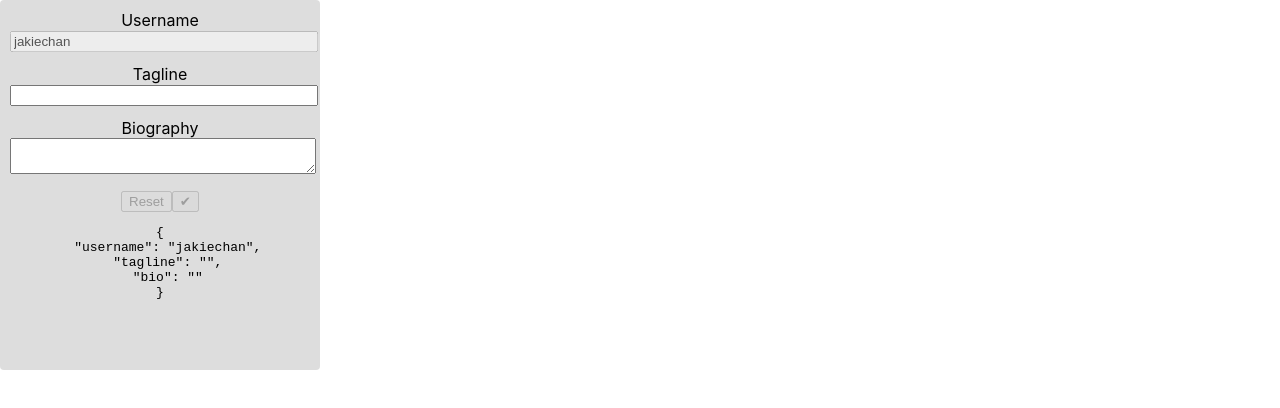
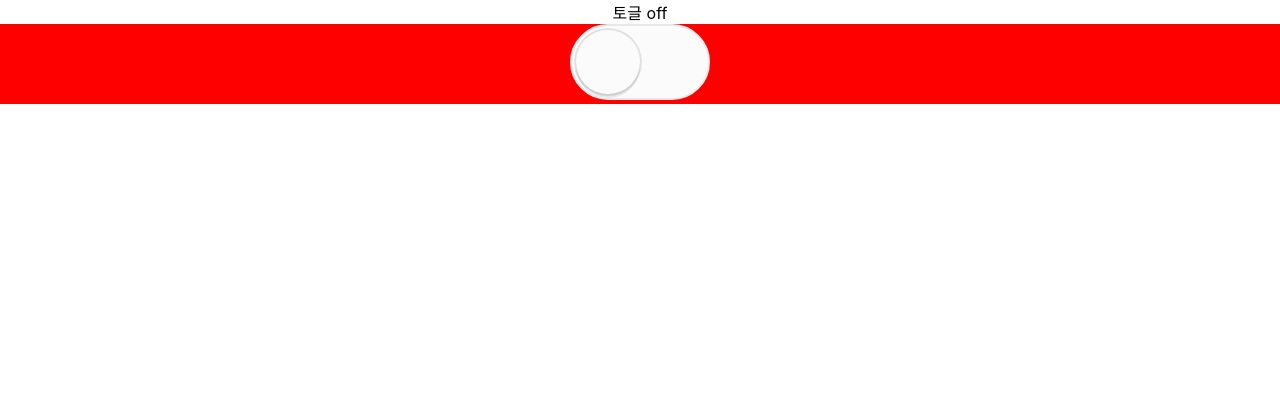
Before and after one commit to dongha1992/react-component, a React (Create React App) app: page / in a window 1280 px wide. Shown: the top 408 px of the page. Built offline with nearby package versions, Linux system fonts and the light colour scheme; what axios-mock-adapter would draw is missing.

Commit message:
compound component pattern

```diff
--- a/src/App.tsx
+++ b/src/App.tsx
@@ -15,6 +15,7 @@
 import AboutImperative from "./AdvancedHook/aboutImperative";
 import AboutDebugValue from "./AdvancedHook/aboutDebugValue";
 import ContextModule from "./Pattern/ContextModule";
+import CompoundPattern from "./Pattern/CompoundPattern";
 
 function App() {
   return (
@@ -32,7 +33,8 @@
       {/* <AboutLayoutEffect /> */}
       {/* <AboutImperative /> */}
       {/* <AboutDebugValue /> */}
-      <ContextModule />
+      {/* <ContextModule /> */}
+      <CompoundPattern />
     </div>
   );
 }
--- /dev/null
+++ b/src/Pattern/CompoundPattern.tsx
@@ -0,0 +1,60 @@
+import * as React from "react";
+import { useContext } from "react";
+import { Switch } from "./component/Switch";
+
+const ToggleContext = React.createContext<any>(null);
+ToggleContext.displayName = "ToggleContext";
+
+function useToggle() {
+  const context = useContext(ToggleContext);
+  if (!context) {
+    throw new Error("useToggle must be within a <Toggle/>");
+  }
+  return context;
+}
+
+function Toggle({ children }: { children: React.ReactNode }): any {
+  const [on, setOn] = React.useState<boolean>(false);
+  const toggle = () => setOn(!on);
+  const myValue = { on, toggle };
+
+  return (
+    <ToggleContext.Provider value={myValue}>{children}</ToggleContext.Provider>
+  );
+}
+
+const ToggleOn = ({ children }: { children?: React.ReactNode }) => {
+  const { on } = useToggle();
+  return on ? (children as React.ReactElement) : null;
+};
+
+const ToggleOff = ({ children }: { children?: React.ReactNode }) => {
+  const { on } = useToggle();
+  return on ? null : (children as React.ReactElement);
+};
+
+const ToggleButton = (props: any): JSX.Element => {
+  const { on, toggle } = useToggle();
+  return <Switch on={on} onClick={toggle} {...props} />;
+};
+
+function CompoundPattern(): JSX.Element {
+  return (
+    <div>
+      <Toggle>
+        <ToggleOn>토글 on</ToggleOn>
+        <ToggleOff>토글 off</ToggleOff>
+        <div style={{ background: "red" }}>
+          <ToggleButton />
+        </div>
+      </Toggle>
+    </div>
+  );
+}
+
+export default CompoundPattern;
+
+/*
+eslint
+  no-unused-vars: "off",
+*/
--- a/src/Pattern/ContextModule.tsx
+++ b/src/Pattern/ContextModule.tsx
@@ -67,14 +67,17 @@
   return context;
 }
 
-// 🐨 add a function here called `updateUser`
-// Then go down to the `handleSubmit` from `UserSettings` and put that logic in
-// this function. It should accept: dispatch, user, and updates
-
-// export {UserProvider, useUser}
-
-// src/screens/user-profile.js
-// import {UserProvider, useUser} from './context/user-context'
+async function updateUser(dispatch: any, user: any, updates: any) {
+  dispatch({ type: "start update", updates });
+  try {
+    const updatedUser = await userClient.updateUser(user, updates);
+    dispatch({ type: "finish update", updatedUser });
+    return updatedUser;
+  } catch (error) {
+    dispatch({ type: "fail update", error });
+    return Promise.reject(error);
+  }
+}
 
 function UserSettings() {
   const [{ user, status, error }, userDispatch] = useUser();
@@ -92,12 +95,7 @@
 
   function handleSubmit(event: any) {
     event.preventDefault();
-    // 🐨 move the following logic to the `updateUser` function you create above
-    userDispatch({ type: "start update", updates: formState });
-    userClient.updateUser(user, formState).then(
-      (updatedUser) => userDispatch({ type: "finish update", updatedUser }),
-      (error) => userDispatch({ type: "fail update", error })
-    );
+    updateUser(userDispatch, user, formState);
   }
 
   return (
--- /dev/null
+++ b/src/Pattern/component/Switch.tsx
@@ -0,0 +1,45 @@
+import * as React from "react";
+import "../style/index.css";
+
+const noop = () => {};
+
+interface SwitchProps {
+  on: boolean;
+  onClick: () => void;
+  "aria-label"?: string;
+  className?: string;
+}
+
+class Switch extends React.Component<SwitchProps> {
+  render() {
+    const {
+      on,
+      className = "",
+      "aria-label": ariaLabel,
+      onClick,
+      ...props
+    } = this.props;
+    const btnClassName = [
+      className,
+      "toggle-btn",
+      on ? "toggle-btn-on" : "toggle-btn-off",
+    ]
+      .filter(Boolean)
+      .join(" ");
+    return (
+      <label aria-label={ariaLabel || "Toggle"} style={{ display: "block" }}>
+        <input
+          className="toggle-input"
+          type="checkbox"
+          checked={on}
+          onChange={noop}
+          onClick={onClick}
+          data-testid="toggle-input"
+        />
+        <span className={btnClassName} {...props} />
+      </label>
+    );
+  }
+}
+
+export { Switch };
--- /dev/null
+++ b/src/Pattern/style/index.css
@@ -0,0 +1,65 @@
+.toggle-btn {
+  box-sizing: initial;
+  display: inline-block;
+  outline: 0;
+  width: 8em;
+  height: 4em;
+  position: relative;
+  cursor: pointer;
+  user-select: none;
+  background: #fbfbfb;
+  border-radius: 4em;
+  padding: 4px;
+  transition: all 0.4s ease;
+  border: 2px solid #e8eae9;
+}
+.toggle-input:focus + .toggle-btn::after,
+.toggle-btn:active::after {
+  box-sizing: initial;
+  box-shadow: 0 0 0 2px rgba(0, 0, 0, 0.1), 0 4px 0 rgba(0, 0, 0, 0.08),
+    inset 0px 0px 0px 3px #9c9c9c;
+}
+.toggle-btn::after {
+  left: 0;
+  position: relative;
+  display: block;
+  content: "";
+  width: 50%;
+  height: 100%;
+  border-radius: 4em;
+  background: #fbfbfb;
+  transition: all 0.3s cubic-bezier(0.175, 0.885, 0.32, 1.275),
+    padding 0.3s ease, margin 0.3s ease;
+  box-shadow: 0 0 0 2px rgba(0, 0, 0, 0.1), 0 4px 0 rgba(0, 0, 0, 0.08);
+}
+.toggle-btn.toggle-btn-on::after {
+  left: 50%;
+}
+.toggle-btn.toggle-btn-on {
+  background: #86d993;
+}
+.toggle-btn.toggle-btn-on:active {
+  box-shadow: none;
+}
+.toggle-btn.toggle-btn-on:active::after {
+  margin-left: -1.6em;
+}
+.toggle-btn:active::after {
+  padding-right: 1.6em;
+}
+.toggle-btn[disabled] {
+  opacity: 0.7;
+  cursor: auto;
+}
+.toggle-input {
+  /* visually hidden but still accessible */
+  border: 0;
+  clip: rect(0 0 0 0);
+  height: 1px;
+  margin: -1px;
+  overflow: hidden;
+  padding: 0;
+  position: absolute;
+  width: 1px;
+  white-space: nowrap;
+}
```
